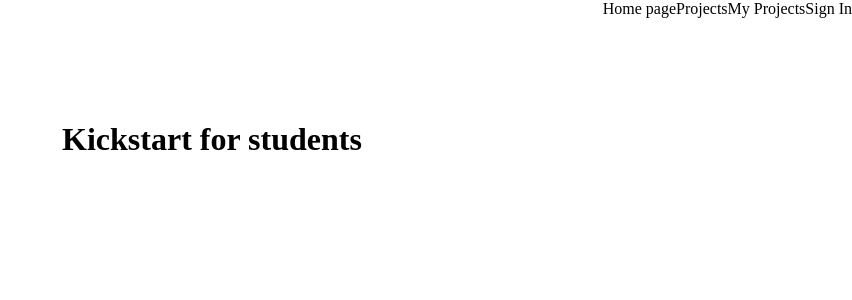
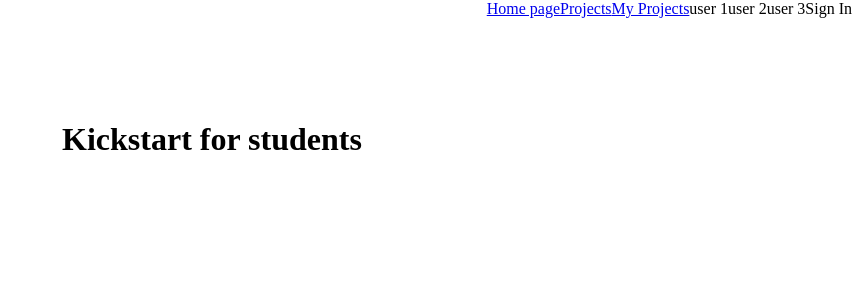
Before and after one commit to matija077/Diplomski, a React (Create React App) app in the folder frontend/: page / in a window 1280 px wide. Shown: the top 300 px of the page, without its empty margins (428-1280 px from the left). Built offline with nearby package versions, Linux system fonts and the light colour scheme.

Commit message:
wokring users

```diff
--- a/frontend/src/App.js
+++ b/frontend/src/App.js
@@ -8,12 +8,43 @@ import Projects from './pages/projects/projects.component';
 import Authentication from './pages/authentication/authentication.component';
 import './App.css';
 
-function App() {
-  var user = null;
+class App extends React.Component {
+  constructor() {
+    super()
+
+    this.state = {
+      user: null
+    }
+
+    this.setUser = this.setUser.bind(this)
+  }
+
+  setUser(user) {
+    fetch(`/users/${user}`, {
+      method: 'get',
+      headers: {'Content-Type': 'application/json'},
+    })
+    .then(function resolved(response) {
+      return response.json();
+    })
+    .then(function jsonData(data) {
+      this.setState(
+        {
+          user: data
+        }
+      );
+    }.bind(this))
+    .catch(function rejected(error) {
+      console.log(error);
+    })
+  }
+
+  render() {
+    var {user} = this.state;
 
     return (
       <div>
-      <Header></Header>
+        <Header setUser={this.setUser}></Header>
         <Switch>
           <Route exact component={HomePage} path='/'></Route>
           <Route component={null} path='/projects:1'></Route>
@@ -32,5 +63,6 @@ function App() {
       </div>
     );
   }
+}
 
 export default App;
--- a/frontend/src/components/header/header.component.js
+++ b/frontend/src/components/header/header.component.js
@@ -1,15 +1,36 @@
 import React from 'react';
+
+import {Link} from 'react-router-dom';
+
 import './header.style.scss';
 
-function Header() {
+function Header({setUser}) {
     var user = false;
 
     return(
         <div className="header">
             <div className="options">
-                <span className="option">Home page</span>
-                <span className="option">Projects</span>
-                <span className="option">My Projects</span>
+                <Link to="/" className="option">Home page</Link>
+                <Link to="/projects" className="option">Projects</Link>
+                <Link to="/my_projects" className="option">My Projects</Link>
+                <span
+                    className="option-user"
+                    onClick={() => setUser("1")}
+                >
+                    user 1
+                </span>
+                <span
+                    className="option-user"
+                    onClick={() => setUser("2")}
+                    >
+                    user 2
+                </span>
+                <span
+                    className="option-user"
+                    onClick={() => setUser("3")}
+                >
+                    user 3
+                </span>
                 {user ?
                     <span className="option">Sign out</span>
                 :
--- a/frontend/src/components/header/header.style.scss
+++ b/frontend/src/components/header/header.style.scss
@@ -13,6 +13,7 @@
 
         .option {
             cursor: pointer;
+            padding: 10xp 15px;
         }
     }
 }
```
Also changed, not shown: 2 other files (tests, documents, lock files or other folders). Lines whose indentation alone changed are shown as unchanged.
